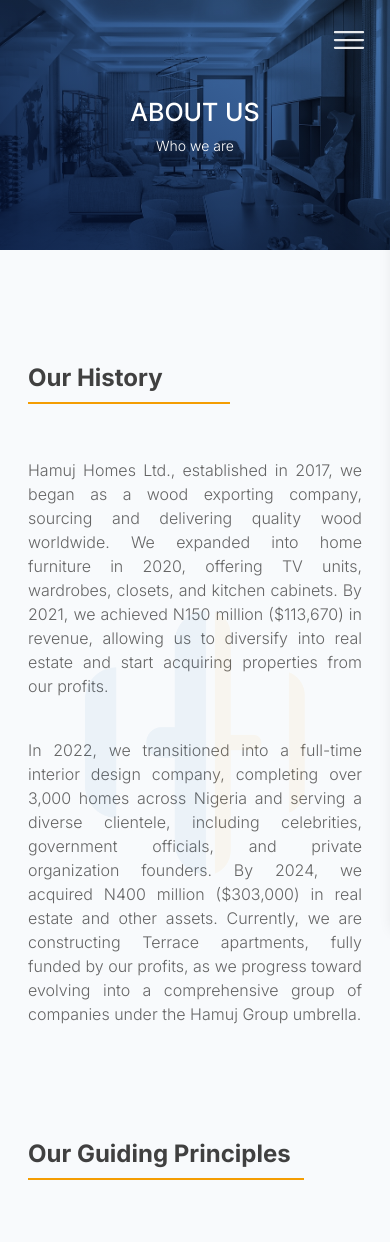
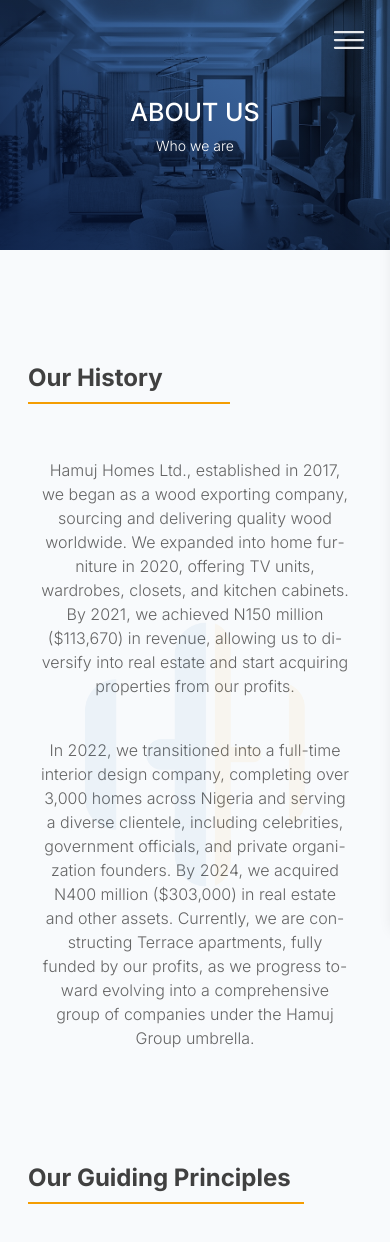
Before and after one commit to KingLegitto/Hamuj-Platform, a Next.js app: page /about in a window 390 px wide. Shown: the top 1242 px of the page. Built offline with nearby package versions, Linux system fonts and the light colour scheme.

Commit message:
updates to pages

```diff
--- a/app/about/page.tsx
+++ b/app/about/page.tsx
@@ -32,7 +32,7 @@
           </span>
         </h2>
 
-        <div className="mt-16 px-7 md:px-40 text-base md:text-lg text-justify md:text-left relative text-grade-2">
+        <div className="mt-16 px-10 hyphens-auto md:px-40 text-base md:text-lg text-center md:text-left relative text-grade-2">
           <p className="w-full md:w-3/4 mb-10">
             Hamuj Homes Ltd., established in 2017, we began as a wood exporting
             company, sourcing and delivering quality wood worldwide. We expanded into home furniture in 2020, offering TV units,
```
